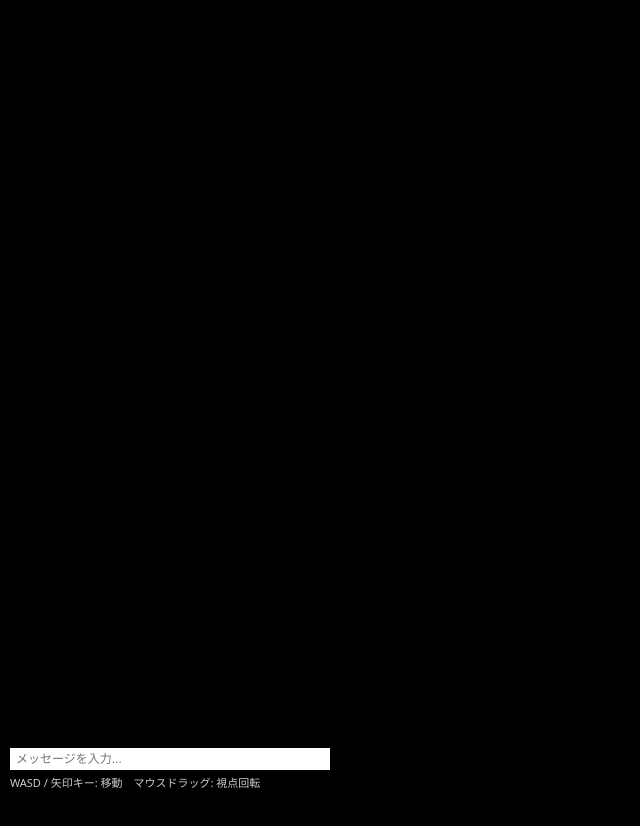
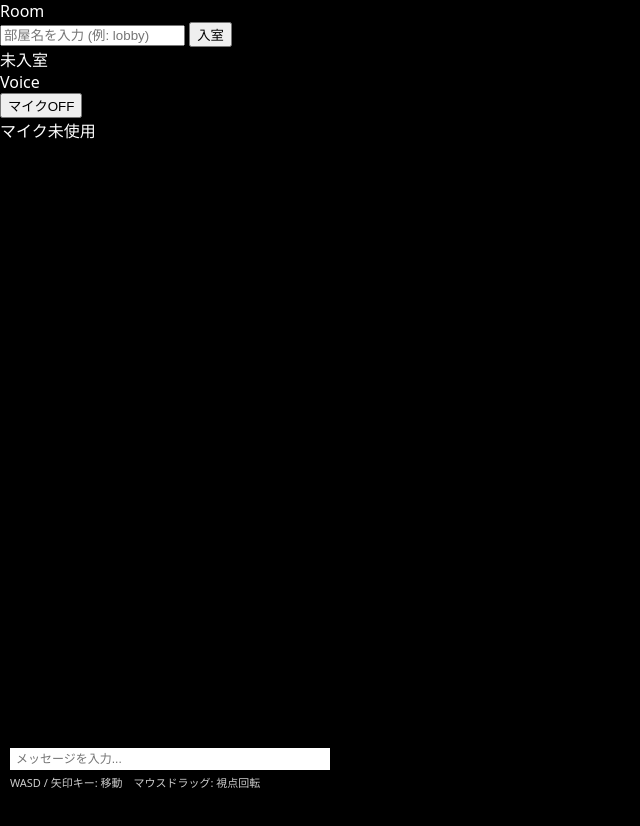
Before and after one commit to exe-joemae/webchat, a website: page public/index.html in a window 1280 px wide. Shown: the whole page, without its empty margins (0-640 px from the left). Before the commit the page ends 800 px from the top, so only its background shows below. Drawn offline with nearby package versions, Linux system fonts and the light colour scheme; no server answers.

Commit message:
Update index.html

```diff
--- a/public/index.html
+++ b/public/index.html
@@ -6,6 +6,25 @@
   <link rel="stylesheet" href="style.css" />
 </head>
 <body>
+  <!-- Room / UI -->
+  <div id="top-ui">
+    <div id="room-panel">
+      <div class="panel-title">Room</div>
+      <form id="room-form">
+        <input id="room-input" type="text" placeholder="部屋名を入力 (例: lobby)" autocomplete="off" />
+        <button type="submit">入室</button>
+      </form>
+      <div id="room-status">未入室</div>
+    </div>
+
+    <div id="voice-panel">
+      <div class="panel-title">Voice</div>
+      <button id="voice-toggle">マイクOFF</button>
+      <div id="voice-status">マイク未使用</div>
+    </div>
+  </div>
+
+  <!-- Chat -->
   <div id="ui">
     <div id="chat-log"></div>
     <form id="chat-form">
```
